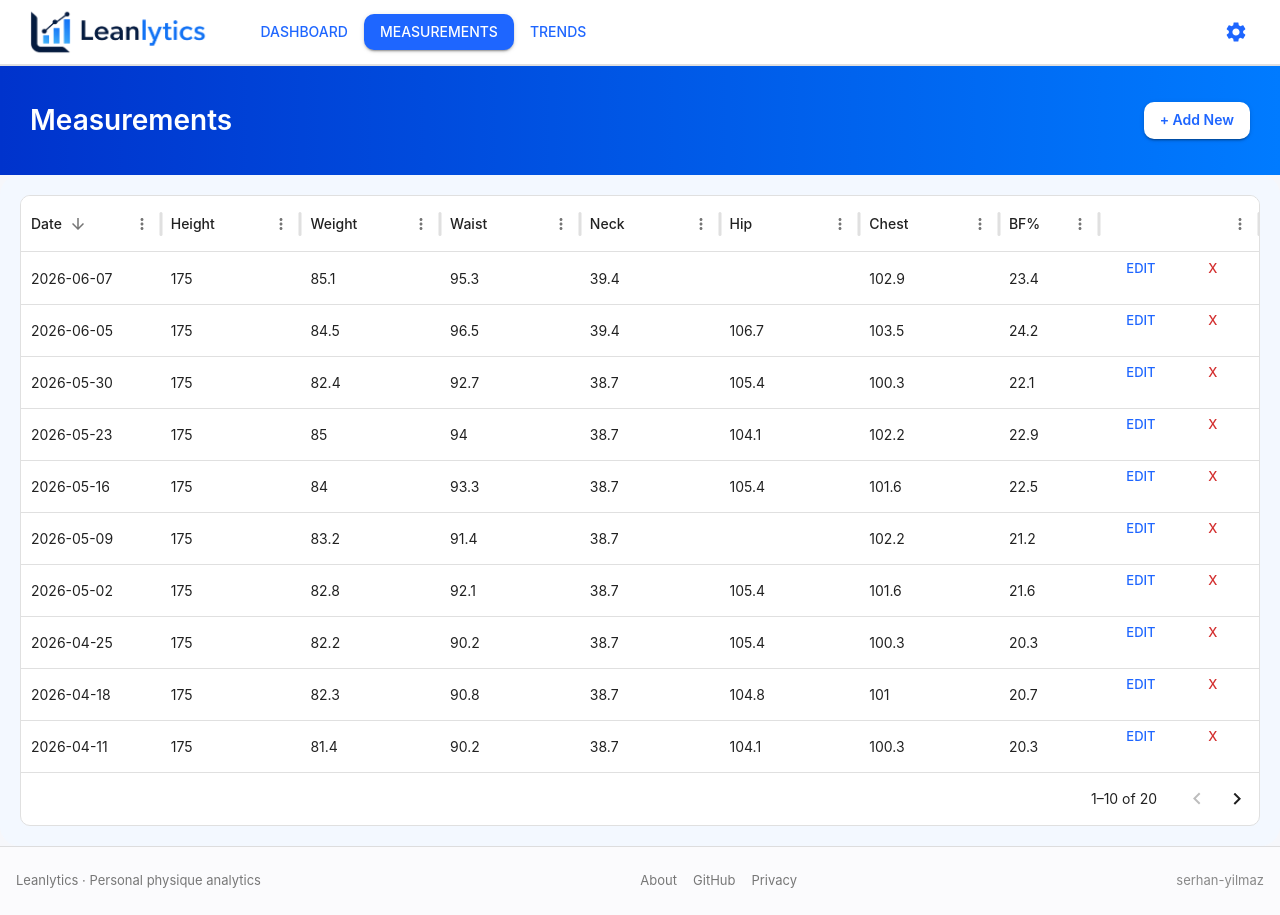
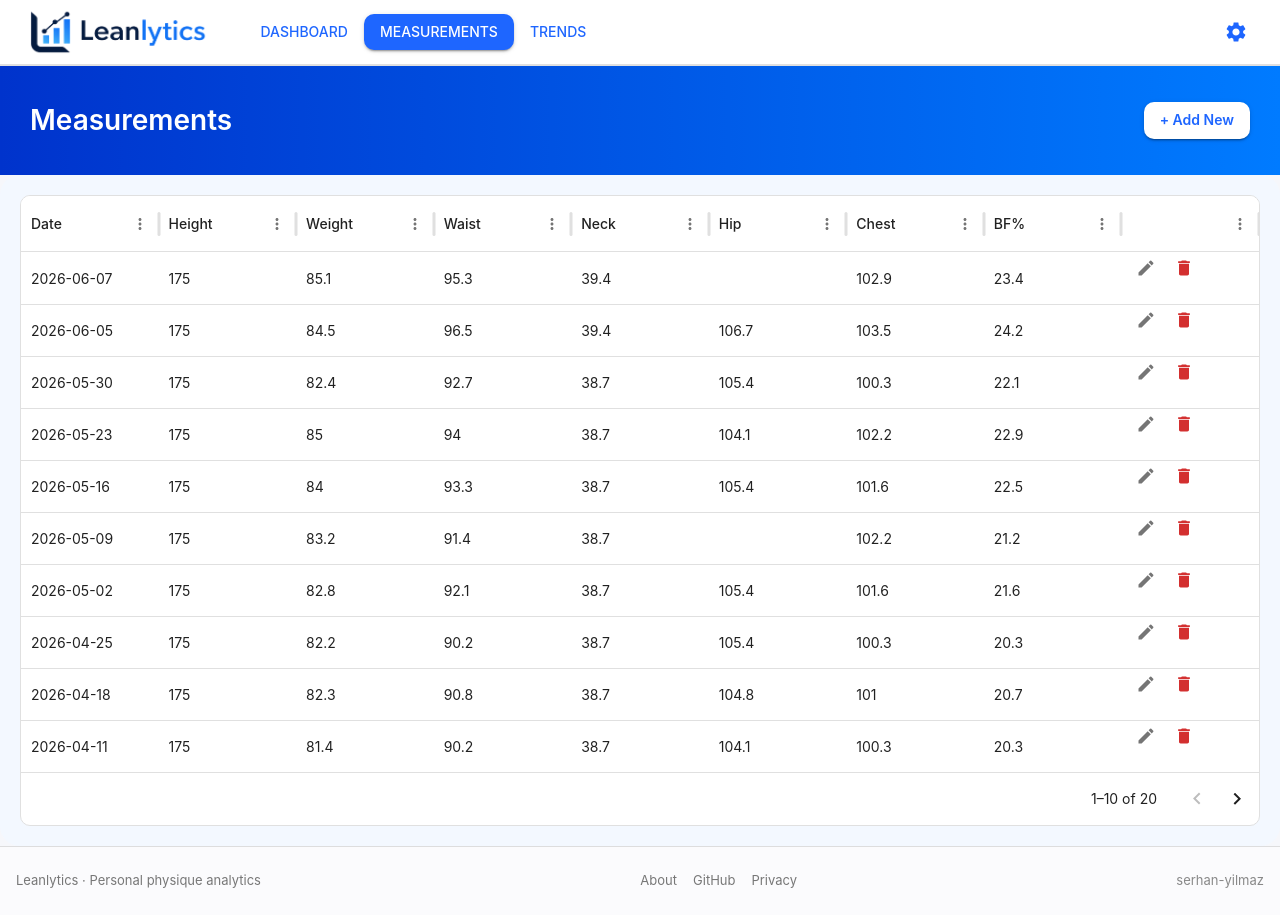
Before and after one commit to serhan-yilmaz/leanlytics, a React (Vite) app in the folder frontend/: page /measurements in a window 1280 px wide. Built offline with nearby package versions, Linux system fonts and the light colour scheme.

Commit message:
Update MeasurementTable.tsx

```diff
--- a/frontend/src/components/measurements/MeasurementTable.tsx
+++ b/frontend/src/components/measurements/MeasurementTable.tsx
@@ -1,5 +1,7 @@
-import { Box, Button, useMediaQuery, useTheme } from '@mui/material'
+import { Box, Button, IconButton, useMediaQuery, useTheme } from '@mui/material'
 import { DataGrid, type GridColDef } from '@mui/x-data-grid'
+import EditIcon from '@mui/icons-material/Edit'
+import DeleteIcon from '@mui/icons-material/Delete'
 
 import type { Measurement } from '../../data/types'
 
@@ -43,7 +45,8 @@ export default function MeasurementTable({
     {
       field: 'bodyFat',
       headerName: 'BF%',
-      width: 100,
+      // width: 100,
+      flex: 1,
       sortable: false,
 
       valueGetter: (_, row) => {
@@ -60,23 +63,25 @@ export default function MeasurementTable({
       headerName: '',
       sortable: false,
       filterable: false,
-      width: 160,
+      flex: 1,
       renderCell: (params) => (
         <Box sx={{ display: 'flex', gap: 1 }}>
-          <Button
+          <IconButton
             size="small"
             onClick={() => onEdit?.(params.row.id)}
           >
-            Edit
-          </Button>
+            <EditIcon fontSize="small" />
+            {/* Edit */}
+          </IconButton>
 
-          <Button
+          <IconButton
             size="small"
             color="error"
             onClick={() => onDelete(params.row.id)}
           >
-            X
-          </Button>
+           <DeleteIcon fontSize="small" />
+            {/* X */}
+          </IconButton>
         </Box>
       ),
     },
@@ -85,7 +90,7 @@ export default function MeasurementTable({
   const mobileFields = [
     'date',
     'weight',
-    'waist',
+    // 'waist',
     'bodyFat',
     'actions',
   ]
@@ -94,22 +99,27 @@ export default function MeasurementTable({
     ? columns.filter((c) => mobileFields.includes(c.field))
     : columns
 
+  const sortedData = [...data].sort((a, b) =>
+    b.date.localeCompare(a.date)
+  )
+
   return (
     <Box sx={{ height: 'auto', width: '100%' }}>
       <DataGrid
-        rows={data}
+        rows={sortedData}
         columns={visibleColumns}
         getRowId={(row) => row.id}
         onRowDoubleClick={(params) => {
           onEdit?.(params.row.id)
         }}
         disableRowSelectionOnClick
+        disableColumnSorting
         initialState={{
-          sorting: {
-            sortModel: [
-              { field: 'date', sort: 'desc' },
-            ],
-          },
+          // sorting: {
+          //   sortModel: [
+          //     { field: 'date', sort: 'desc' },
+          //   ],
+          // },
           pagination: { paginationModel: { pageSize: 10, page: 0 } },
         }}
         sx={{
```
